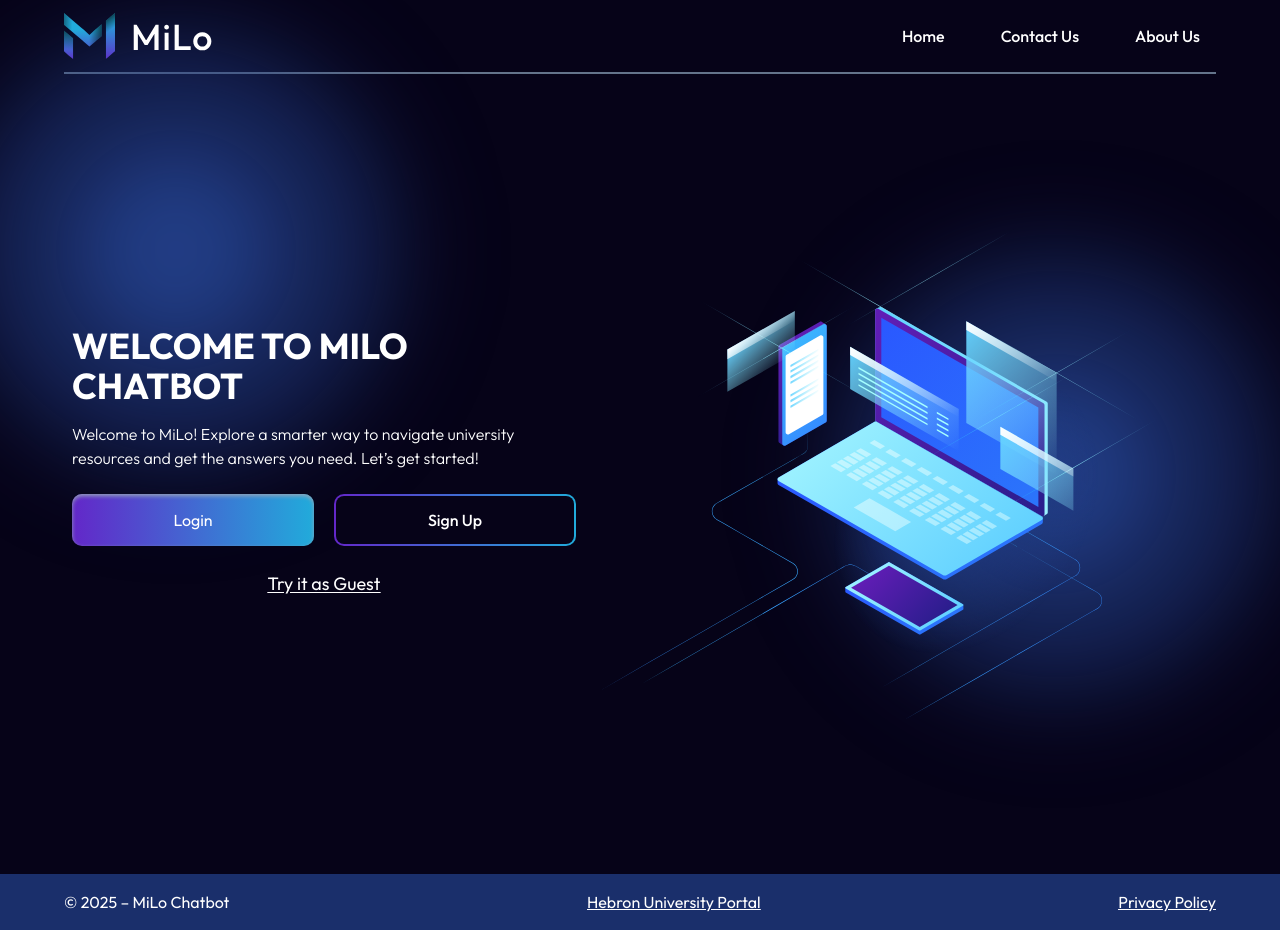
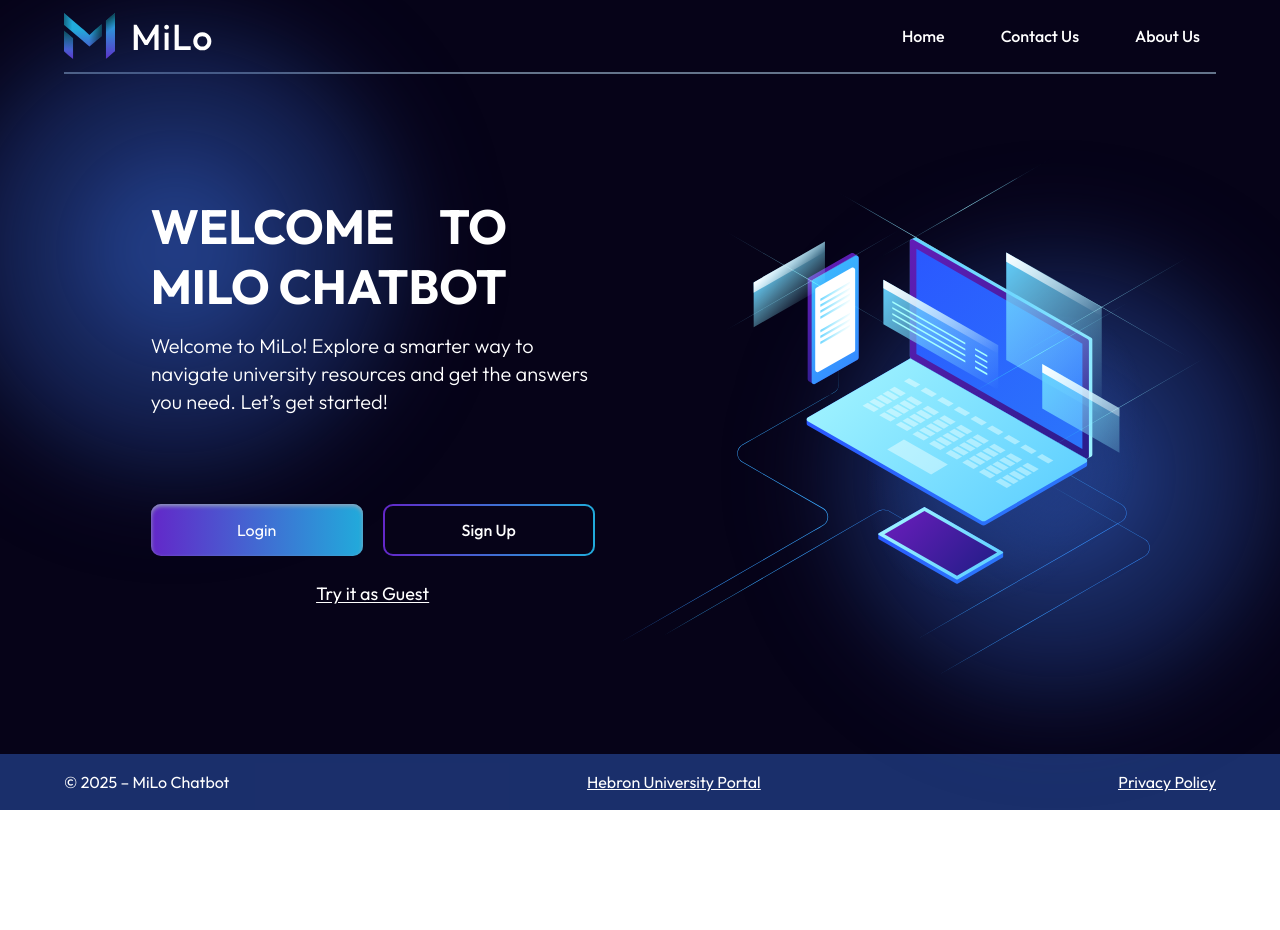
Before and after one commit to aya-soghayyer/Chatbot, a React (Vite) app: page / in a window 1280 px wide. After the commit the page ends 810 px from the top, so only its background shows below. Built offline with nearby package versions, Linux system fonts and the light colour scheme.

Commit message:
update(filledButton, unFilledButton, welcome) fix(signup): fixed padding

```diff
--- a/src/Compononts/Header/WelcomeHeader.jsx
+++ b/src/Compononts/Header/WelcomeHeader.jsx
@@ -1,33 +1,29 @@
 import Frame from "../../assets/images/Frame.svg";
-import { NavLink, Link } from "react-router-dom";
+import { Link } from "react-router-dom";
+import FilledButton from "../ui/FilledButton"
+import UnFilledButton from "../ui/UnFilledButton";
 
 function WelcomeHeader() {
   return (
     <header className="py-8 z-20 flex font-Outfit text-white md:w-[70rem] md:justify-start 2xl:w-[80rem] 2xl:-mt-16">
       <div className="flex flex-col px-6 md:flex-row gap-6 2xl:gap-12 items-center md:px-4 2xl:px-7 relative">
-        <div className="w-full z-10 md:w-3/5 2xl:w-3/5">
-          <h2 className="text-5xl md:text-4xl 2xl:text-7xl font-bold mb-4 uppercase leading-tight">
-            WELCOME TO MILO chatbot
+        <div className="w-full z-10 md:w-1/2 md:ml-7 2xl:w-3/5">
+          <h2 className="text-5xl md:whitespace-break-spaces md:text-5xl/tight 2xl:text-7xl font-bold mb-4 uppercase leading-tight">
+            WELCOME     TO MILO chatbot
           </h2>
-          <p className="md:text-base text-lg 2xl:text-xl font-light mb-6">
+          <p className="md:text-xl md:font-light text-lg 2xl:text-xl font-light mb-6">
             Welcome to MiLo! Explore a smarter way to navigate university
             resources and get the answers you need. Let’s get started!
           </p>
-          {/* Buttons remain in their original position for all sizes */}
-            <div className="flex flex-col w-full md:flex-row justify-between mt-6 2xl:mt-10 gap-4 md:gap-5">
-              <NavLink to="/Login" className="w-full hidden md:flex md:w-1/2">
-                <button className="hiddent w-full px-4 py-3 rounded-[0.625rem] capitalize bg-gradient-to-r from-gradientPurple to-gradientSkyBlue shadow-inner shadow-slate-400 text-base 2xl:text-lg">
-                  Login
-                </button>
-              </NavLink>
-              <NavLink to="/Signup" className="w-full hidden md:flex md:w-1/2">
-                <button className="w-full p-[0.125rem] rounded-[0.625rem] bg-gradient-to-r from-gradientPurple to-gradientSkyBlue relative">
-                  <div className="rounded-[0.5rem] capitalize font-medium text-white bg-primary px-4 py-3 text-base 2xl:text-lg">
-                    Sign Up
+          <div className="flex flex-col w-full md:pt-16 md:flex-row justify-between mt-6 2xl:mt-10 gap-4 md:gap-5">
+            <Link to="/Login" className="w-full hidden md:flex md:w-1/2">
+             <FilledButton title="login" className="px-4 py-3 w-full" />
+            </Link>
+            <Link to="/Signup" className="w-full hidden md:flex md:w-1/2">
+             <UnFilledButton title="Sign Up" className="px-4 py-3" className2="w-full"/>
+            </Link>
           </div>
-                </button>
-              </NavLink>
-            </div>
+
           <div className="hidden text-base md:text-lg 2xl:text-xl md:flex justify-center my-6 underline underline-offset-2">
             <Link to="/guestchat">Try it as Guest</Link>
           </div>
@@ -35,24 +31,17 @@ function WelcomeHeader() {
 
         <div className="z-40 w-4/5 sm:h-full  2xl:w-3/4 md:w-8/12 md:h-full flex flex-col -mt-4 items-center">
           <div className="">
-        <img  src={Frame} alt="computer" />
-
+            <img src={Frame} alt="computer" />
           </div>
           {/* Buttons duplicated here only for phone screen, hidden on md+ */}
           <div className="flex flex-col w-full mt-6 gap-4 md:hidden">
             <div className="flex flex-row justify-center gap-5 items-center">
-            <NavLink to="/Login" className="w-full">
-              <button className="w-full px-4 py-3 rounded-[0.625rem] capitalize bg-gradient-to-r from-gradientPurple to-gradientSkyBlue shadow-inner shadow-slate-400 text-base">
-                Login
-              </button>
-            </NavLink>
-            <NavLink to="/Signup" className="w-full">
-              <button className="w-full p-[0.125rem] rounded-[0.625rem] bg-gradient-to-r from-gradientPurple to-gradientSkyBlue relative">
-                <div className="rounded-[0.5rem] capitalize font-medium text-white bg-primary px-4 py-3 text-base">
-                  Sign Up
-                </div>
-              </button>
-            </NavLink>
+              <Link to="/Login" className="w-full">
+              <FilledButton title="login" className="px-4 py-3 w-full" />
+              </Link>
+              <Link to="/Signup" className="w-full">
+              <UnFilledButton title="Sign Up" className="px-4 py-3" className2="w-full"/>
+              </Link>
             </div>
             <div className="text-base flex justify-center my-6 underline underline-offset-2">
               <Link to="/guestchat">Try it as Guest</Link>
--- a/src/Compononts/Header/user/SignupHeader.jsx
+++ b/src/Compononts/Header/user/SignupHeader.jsx
@@ -46,7 +46,7 @@ function HeaderS() {
                 pattern="[0-9]{8}"
               />
             </div>
-            <div>
+            {/* <div>
               <label htmlFor="userName" className="text-lg font-light">User Name</label>
               <input
                 type="text"
@@ -58,7 +58,7 @@ function HeaderS() {
                 value={formData.userName}
                 onChange={handleChange}
               />
-            </div>
+            </div> */}
             <div>
               <label htmlFor="portalPassword" className="text-lg font-light">Portal Password</label>
               <input
--- /dev/null
+++ b/src/Compononts/ui/FilledButton.jsx
@@ -0,0 +1,14 @@
+import React from "react";
+
+function FilledButton({ title , className=""}) {
+  return (
+    <button
+      className={`rounded-[0.625rem] capitalize bg-gradient-to-r from-gradientPurple to-gradientSkyBlue shadow-inner shadow-slate-400 text-base 2xl:text-lg
+transition-all duration-1000 hover:shadow-inner hover:shadow-slate-200 hover:brightness-110 hover:scale-105 ${className}`}
+    >
+      {title}
+    </button>
+  );
+}
+
+export default FilledButton;
--- /dev/null
+++ b/src/Compononts/ui/UnFilledButton.jsx
@@ -0,0 +1,21 @@
+import React from "react";
+
+function UnFilledButton({ title, className="", className2="" }) {
+  return (
+    <>
+      <button
+        className={`${className2} p-[0.125rem] rounded-[0.625rem] bg-gradient-to-r from-gradientPurple to-gradientSkyBlue relative
+      transition-all duration-1000 hover:shadow-md hover:shadow-darkBlue hover:brightness-110 hover:scale-105`}
+      >
+        <div
+          className={`rounded-[0.5rem] capitalize font-medium text-white bg-primary text-base 2xl:text-lg ${className}
+        transition-all duration-1000 hover:bg-opacity-90`}
+        >
+          {title}
+        </div>
+      </button>
+    </>
+  );
+}
+
+export default UnFilledButton;
--- a/src/views/GuestChatId.jsx
+++ b/src/views/GuestChatId.jsx
@@ -1,4 +1,3 @@
-import React from 'react'
 import Circle from '../Compononts/Circle/Circle'
 
 function GuestChatId() {
--- a/src/views/Welcome.jsx
+++ b/src/views/Welcome.jsx
@@ -5,11 +5,11 @@ import WelcomeHeader from "../Compononts/Header/WelcomeHeader"; // Fixed typo in
 function Welcome() {
   return (
     <>
-      <div className="bg-primary h-full items-center md:h-screen md:flex md:justify-end md:items-center 2xl:h-screen 2xl:flex 2xl:justify-center 2xl:items-center relative">
+      <div className="bg-primary h-full items-center md:h-1vh md:flex md:justify-end md:items-center 2xl:h-screen 2xl:flex 2xl:justify-center 2xl:items-center relative">
           <div className="absolute right-3 -top-12  md:-mt-28 md:right-[63rem] 2xl:-left-64 2xl:-top-24">
             <Circle />
           </div>
-          <div className=" 2xl:flex 2xl:justify-center md:w-11/12 2xl:w-11/12 2xl:-mt-16 md:absolute md:left-14">
+          <div className=" 2xl:flex 2xl:justify-center md:my-14 md:w-11/12 2xl:w-11/12 2xl:-mt-16">
             <WelcomeHeader />
           </div>
           <div className="absolute hidden md:inline-flex md:top-16 md:right-32 2xl:visible 2xl:top-40 2xl:right-11">
```
Also changed, not shown: src/Compononts/Header/GuestChat/GuestChatHeader.jsx (+40 -13 lines), src/views/SignUp.jsx (+4 -20 lines). Lines whose indentation alone changed are shown as unchanged.
